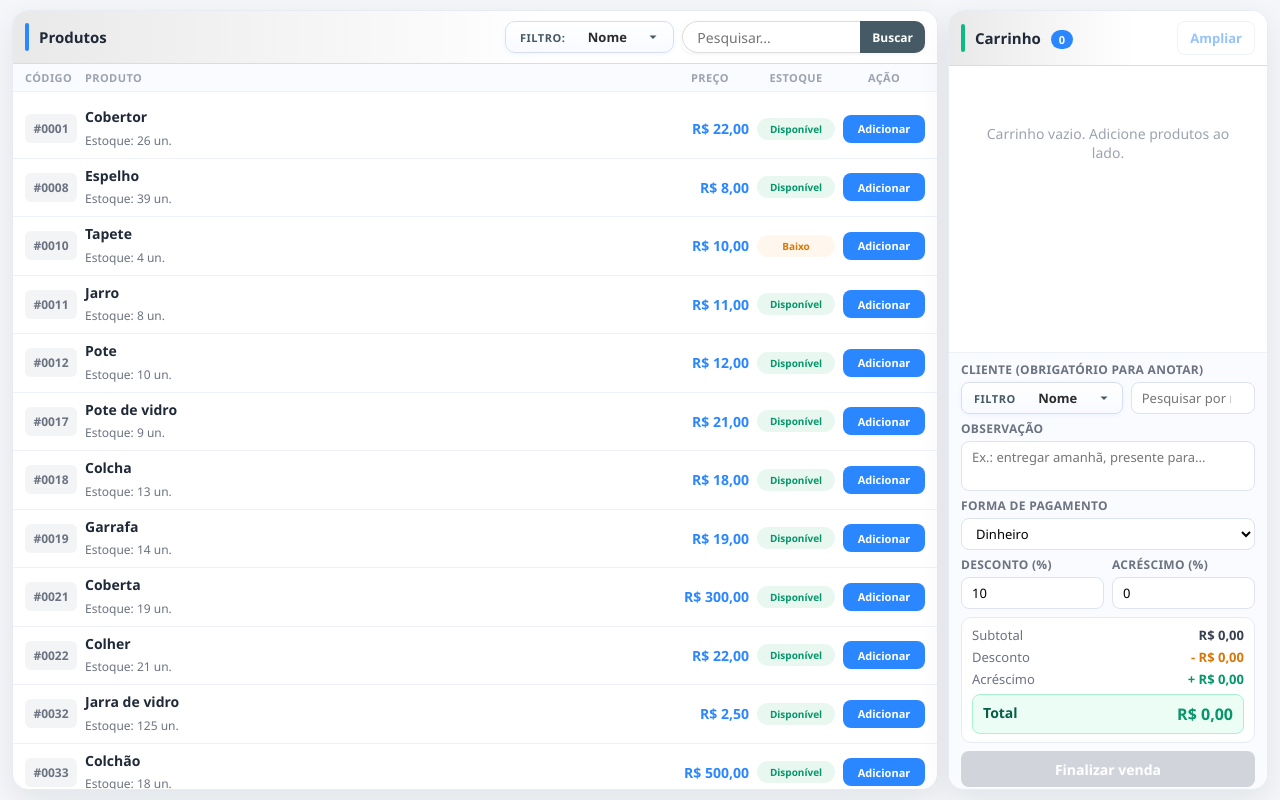
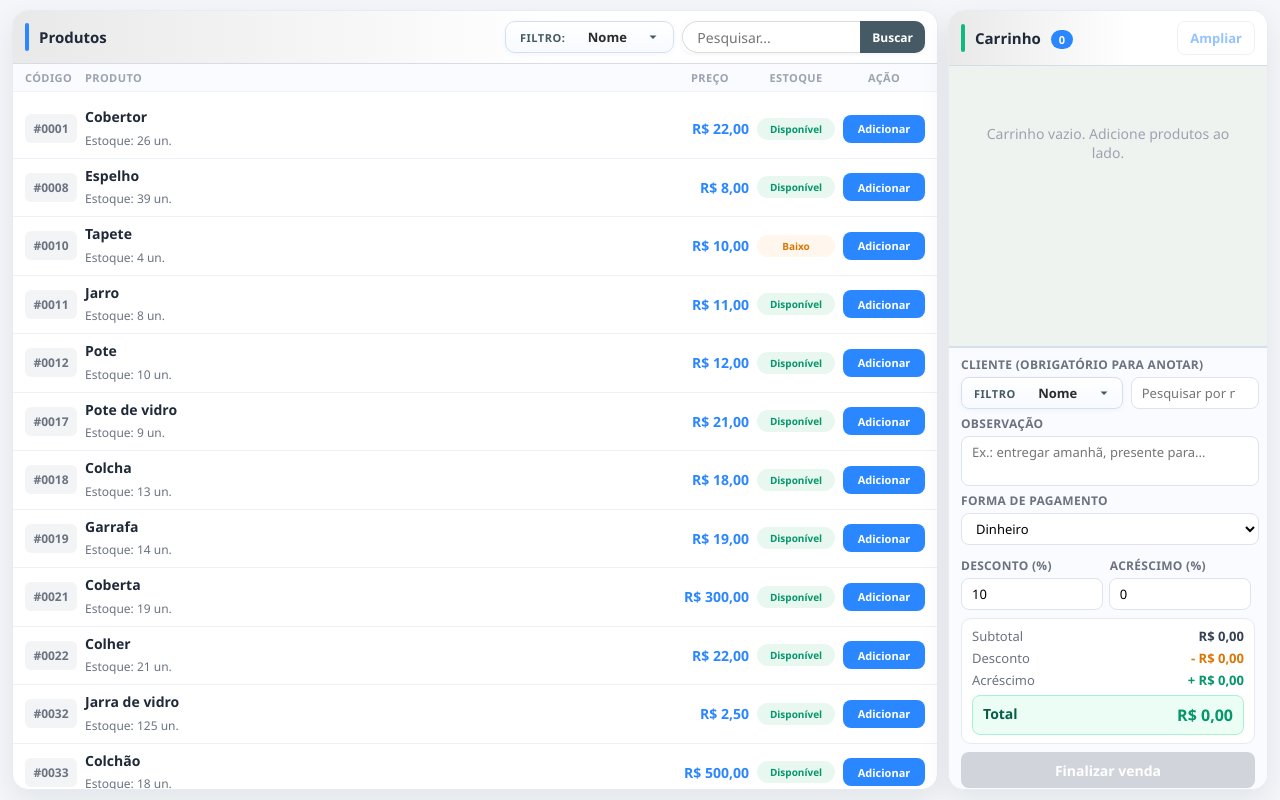
Before and after one commit to Inhan69/Loja, a Django app: page /vendas/ in a window 1280 px wide. Run offline with Django 5.2, Linux system fonts and the light colour scheme; data comes from the database, SQL or seed files in the repository; both versions use the stored data as it was after the commit.

Commit message:
Pequenas Modificações.

```diff
--- a/Templates/pag_clientes.html
+++ b/Templates/pag_clientes.html
@@ -38,9 +38,9 @@
 
         .clients-container {
             background: var(--loja-painel, #fff);
-            padding: 20px;
+            padding: 14px 7px;
             border-radius: 8px;
-            margin: 10px auto;
+            margin: 10px;
             box-shadow: 0 2px 10px rgba(0,0,0,0.05);
             height: calc(70vh - 30px);
             min-height: 320px;
--- a/Templates/pag_configuracoes.html
+++ b/Templates/pag_configuracoes.html
@@ -19,7 +19,6 @@
       display: grid;
       grid-template-columns: 1fr 1fr;
       gap: 16px;
-      overflow-y: auto;
     }
 
     .panel {
@@ -426,3 +425,4 @@
   </script>
 </body>
 </html>
+shadow
--- a/Templates/pag_vendas.html
+++ b/Templates/pag_vendas.html
@@ -134,6 +134,11 @@
       flex: 1; overflow-y: auto; padding: 8px 0;
     }
 
+    .carrinho-lista {
+      background: #eef3f0;
+      padding: 8px;
+    }
+
     .produto-linha {
       display: grid;
       grid-template-columns: var(--prod-cols);
@@ -255,7 +260,12 @@
       grid-template-columns: 1fr auto;
       gap: 4px 8px;
       padding: 8px 12px;
-      border-bottom: 1px solid #eef2f8;
+      margin-bottom: 6px;
+      background: #fff;
+      border: 1px solid #dfe8e3;
+      border-left: 3px solid #2b87ff;
+      border-radius: 10px;
+      box-shadow: 0 1px 3px rgba(15, 23, 42, 0.05);
     }
 
     .carrinho-item:hover {
@@ -321,12 +331,15 @@
     .btn-remove { background: none; color: #dc2626; font-size: 12px; padding: 4px 0; border-radius: 0; }
 
     .checkout {
-      border-top: 1px solid #eef2f8;
+      border-top: 2px solid #d5dfe9;
       padding: 8px 12px 10px;
       background: #fafbff;
-      overflow-y: auto;
       flex-shrink: 0;
-      max-height: 437px;
+      max-height: 443px;
+    }
+
+    .checkout.cartao-credito {
+      max-height: 490px;
     }
 
     .checkout-grid {
@@ -340,6 +353,25 @@
       display: flex;
       flex-direction: column;
       gap: 4px;
+    }
+
+    .sub-field {
+      display: flex;
+      justify-content: flex-end;
+      gap: 8px;
+      margin-top: 6px;
+    }
+
+    .sub-field label {
+      width: 11vw;
+      overflow: auto;
+      text-overflow: ellipsis;
+    }
+
+    .box-text-field {
+      display: flex;
+      flex-direction: row;
+      gap: 6px;
     }
 
     .field.full {
@@ -687,6 +719,10 @@
         max-height: none;
       }
 
+      .checkout, .checkout.cartao-credito {
+        max-height: none;
+      }
+
       .produto-linha,
       .lista-header {
         grid-template-columns: 52px 1fr 80px;
@@ -851,12 +887,14 @@
           </div>
 
           <div class="field">
-            <label for="desconto">Desconto (%)</label>
-            <input type="number" name="desconto" id="desconto" value="10" min="0" max="100" step="1">
-          </div>
-          <div class="field">
-            <label for="acrescimo">Acréscimo (%)</label>
-            <input type="number" name="acrescimo" id="acrescimo" value="0" min="0" max="100" step="1">
+            <div class="sub-field">
+              <label for="desconto">Desconto (%)</label>
+              <label for="acrescimo">Acréscimo (%)</label>
+            </div>
+            <div class="box-text-field">
+              <input type="number" name="desconto" id="desconto" value="10" min="0" max="100" step="1">
+              <input type="number" name="acrescimo" id="acrescimo" value="0" min="0" max="100" step="1">
+            </div>
           </div>
         </div>
 
@@ -1326,7 +1364,10 @@
     }
 
     function atualizarParcelas(total) {
-      if (els.tipoPagamento.value !== "cartao_credito") {
+      const ehCredito = els.tipoPagamento.value === "cartao_credito";
+      els.formCheckout.classList.toggle("cartao-credito", ehCredito);
+
+      if (!ehCredito) {
         els.infoParcelas.classList.remove("visible");
         els.parcelasField.classList.add("hidden");
         return;
```
Also changed, not shown: Templates/pag_main.html (+12 -3 lines), db.sqlite3.
